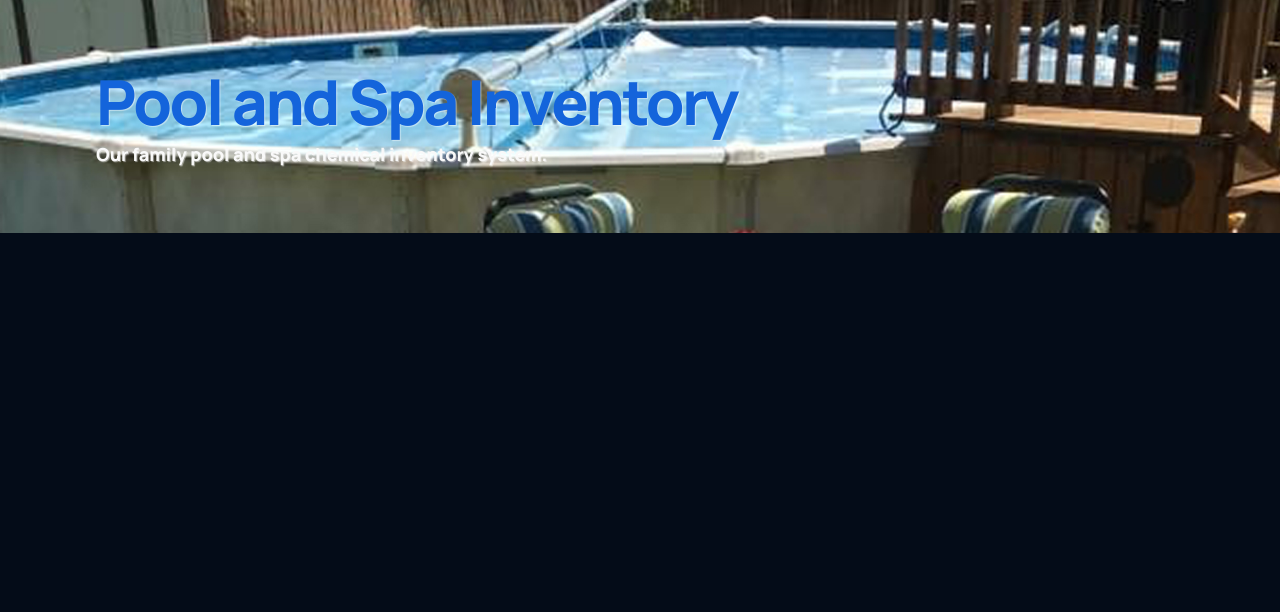
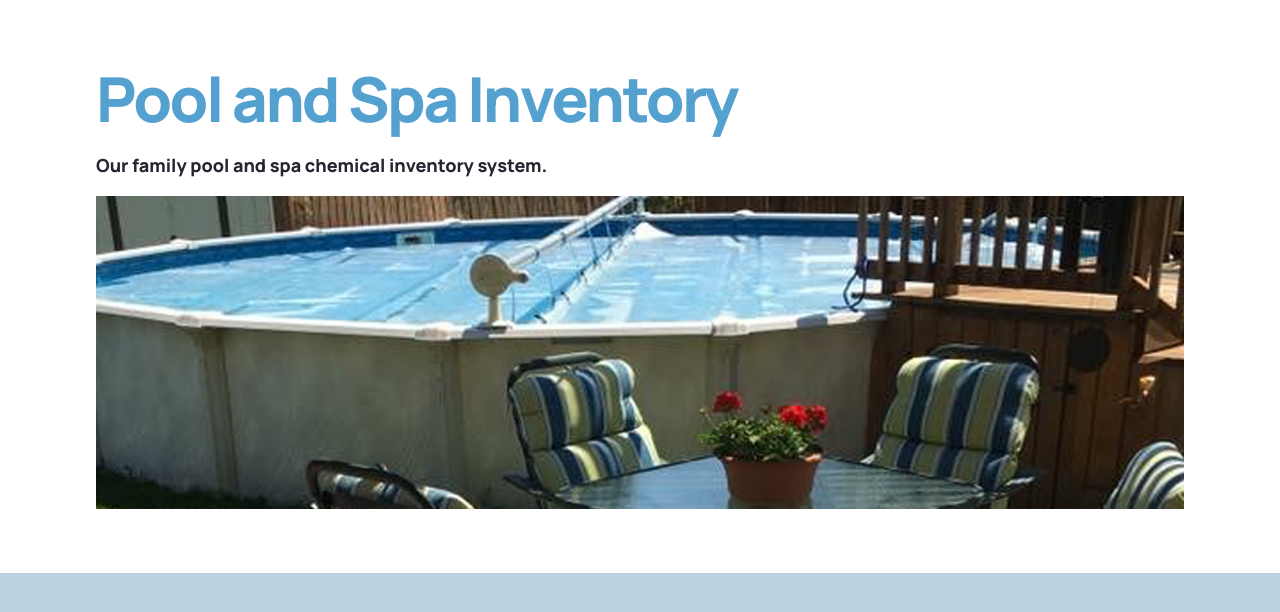
Before and after one commit to rehmpke/pool-and-spa, a React (Create React App) app: page / in a window 1280 px wide. Shown: the top 612 px of the page. Built offline with nearby package versions, Linux system fonts and the light colour scheme.

Commit message:
Add a few flex and color changes

```diff
--- a/src/containers/header/Header.jsx
+++ b/src/containers/header/Header.jsx
@@ -1,4 +1,5 @@
 import React from 'react';
+import poolSpa from '../../assets/pool-spa.jpg'
 import './header.css';
 function Header() {
   return (
@@ -7,6 +8,9 @@ function Header() {
         <h1>Pool and Spa Inventory</h1>
         <p>Our family pool and spa chemical inventory system.</p>
       </div>
+      <div className="app__header-image">
+        <img src={poolSpa} alt="" className="src" />
+      </div>
     </div>
   )
 }
--- a/src/containers/header/header.css
+++ b/src/containers/header/header.css
@@ -1,12 +1,12 @@
 .app__header {
-  background-image: url("../../assets/pool-spa.jpg");
-  background-size: cover;
-  padding: 20px;
   display: flex;
+  flex-direction: row;
+  background: #fff;
+  padding: 2rem;
 }
 
 .app__header-content {
-  flex: 1;
+  flex: .5;
   display: flex;
   justify-content: center;
   align-items: flex-start;
@@ -16,20 +16,42 @@
 }
 
 .app__header-content h1 {
-  color: #1464db;
-  text-shadow: 1px 1px 1px rgba(255, 255, 255, 0.5);
+  color: #54A1D0;
   font-family: var(--font-family);
   font-weight: 800;
   font-size: 62px;
-  line-height: 75px;
+  line-height: 70px;
   letter-spacing: -0.04em;
 }
 
 .app__header-content p {
-  color: #f9f9f9;
-  text-shadow: 1px 1px 1px rgba(255, 255, 255, 0.5);
+  color: #262531;
   font-family: var(--font-family);
   font-weight: 800;
   font-size: 18px;
   line-height: 30px;
+  margin: 1rem 0;
 }
+
+.app__header-image {
+  flex: 1;
+  display: flex;
+  flex-direction: column;
+}
+
+.app__header-image img {
+  max-width: 100%;
+  max-height: 100%;
+}
+
+@media screen and (max-width:1500px) {
+  .app__header {
+    flex-direction: column;
+  }
+}
+
+@media screen and (max-width:550px) {
+  .app__header {
+    padding: 0 1rem;
+  }
+}
--- a/src/index.css
+++ b/src/index.css
@@ -6,7 +6,7 @@
   --gradient-text: linear-gradient(89.97deg, #AE67FA 1.84%, #F49867 102.67%);
   --gradient-bar: linear-gradient(103.22deg, #AE67FA -13.86%, #F49867 99.55%);
 
-  --color-bg: #040C18;
+  --color-bg: #bbd2e1;
   --color-footer : #031B34;
   --color-blog: #042c54;
   --color-text: #81AFDD;
```
